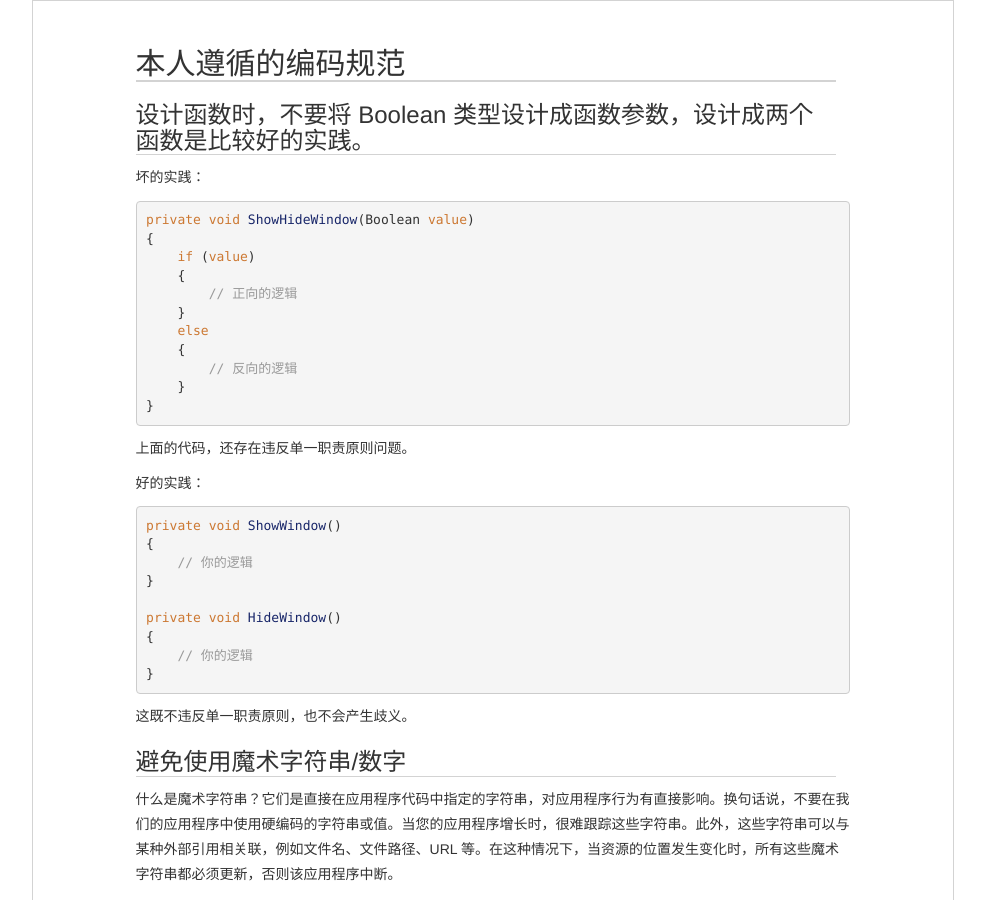
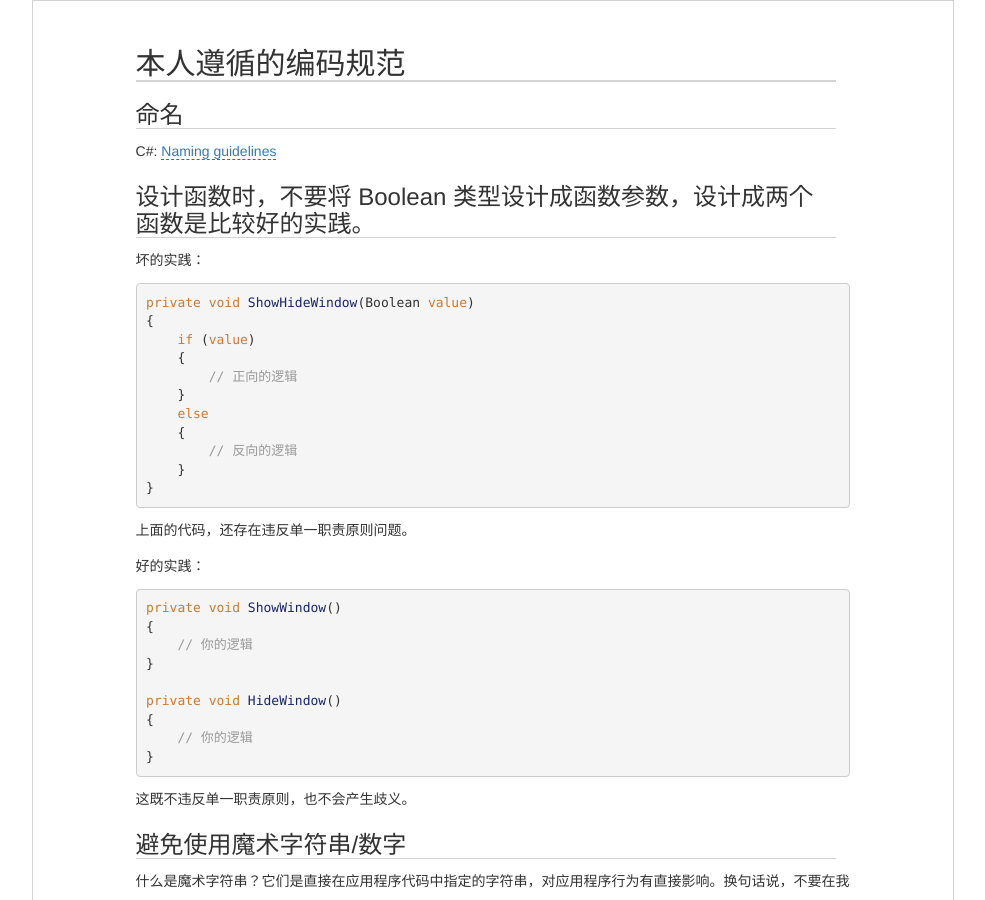
Before and after one commit to luli100/luli100.github.io, a Jekyll site: the page built from _posts/2019-07-06-my-programming-specification.md, in a window 1280 px wide and 900 px high. Shown: the whole window, without its empty margins (147-1132 px from the left). Built offline with Jekyll 4.4.1, drawn with Linux system fonts in a browser that asks for light colours.

Commit message:
specification

```diff
--- a/_posts/2019-07-06-my-programming-specification.md
+++ b/_posts/2019-07-06-my-programming-specification.md
@@ -3,6 +3,10 @@ layout: post
 title: 本人遵循的编码规范
 enable: true
 ---
+
+### 命名
+
+C#: [Naming guidelines](https://learn.microsoft.com/en-us/dotnet/standard/design-guidelines/naming-guidelines)
 
 ### 设计函数时，不要将 Boolean 类型设计成函数参数，设计成两个函数是比较好的实践。
 
```
Also changed, not shown: _posts/2023-11-10-toolbox.md (+2 -0 lines).
